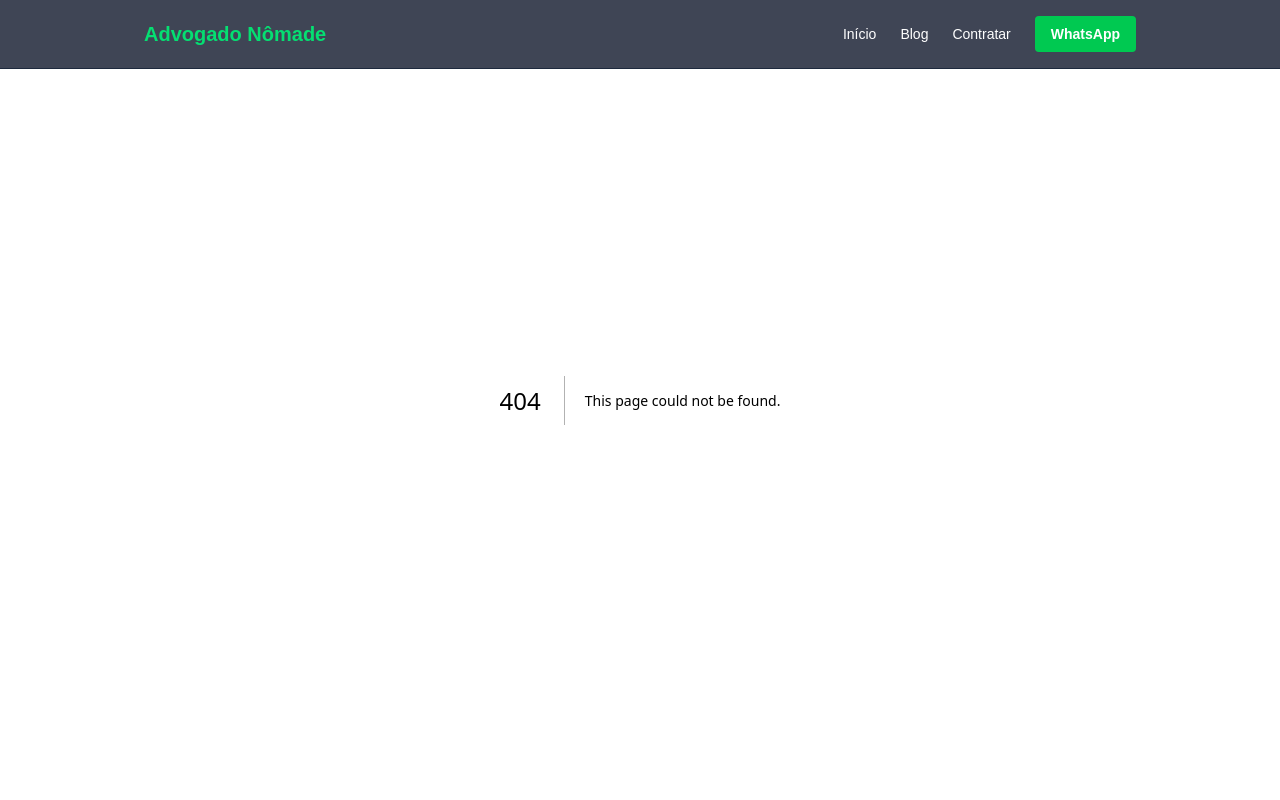
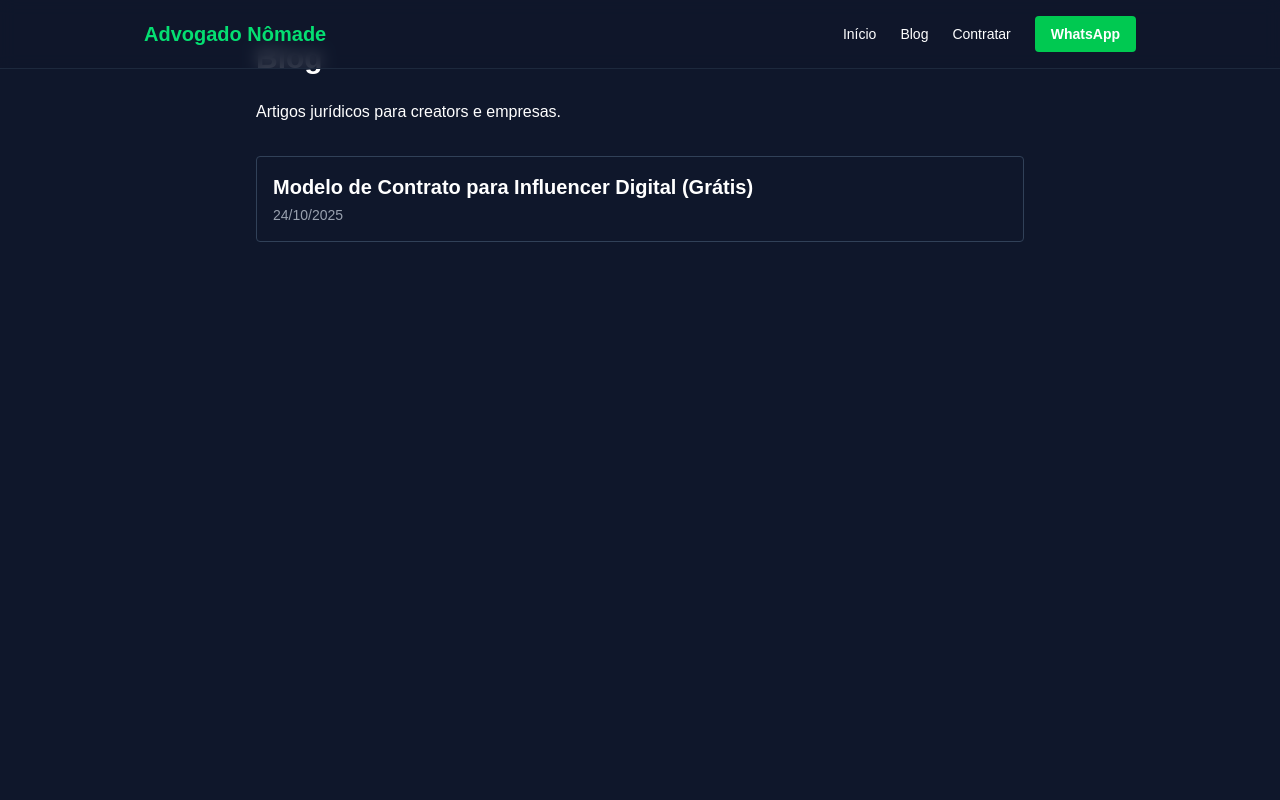
Before and after one commit to mestrereginaldo-site/advogadonomade1, a Next.js app: page /blog in a window 1280 px wide. Before the commit this address had no page. Shown: the top 800 px of the page. Built offline with nearby package versions, Linux system fonts and the light colour scheme.

Commit message:
Create page.tsx

```diff
--- /dev/null
+++ b/app/blog/page.tsx
@@ -0,0 +1,34 @@
+// app/blog/page.tsx
+import Link from "next/link";
+
+export default function BlogIndex() {
+  const posts = [
+    {
+      slug: "modelo-contrato-influencer",
+      title: "Modelo de Contrato para Influencer Digital (Grátis)",
+      date: "24/10/2025",
+    },
+  ];
+
+  return (
+    <main className="min-h-screen bg-slate-900 text-white px-4 py-10">
+      <div className="max-w-3xl mx-auto">
+        <h1 className="text-3xl font-bold mb-6">Blog</h1>
+        <p className="mb-8">Artigos jurídicos para creators e empresas.</p>
+
+        <ul className="space-y-4">
+          {posts.map((post) => (
+            <li key={post.slug} className="border border-slate-700 rounded p-4 hover:bg-slate-800">
+              <Link href={`/blog/${post.slug}`} className="block">
+                <h2 className="text-xl font-semibold text-white hover:text-green-400">
+                  {post.title}
+                </h2>
+                <p className="text-sm text-gray-400 mt-1">{post.date}</p>
+              </Link>
+            </li>
+          ))}
+        </ul>
+      </div>
+    </main>
+  );
+}
```
